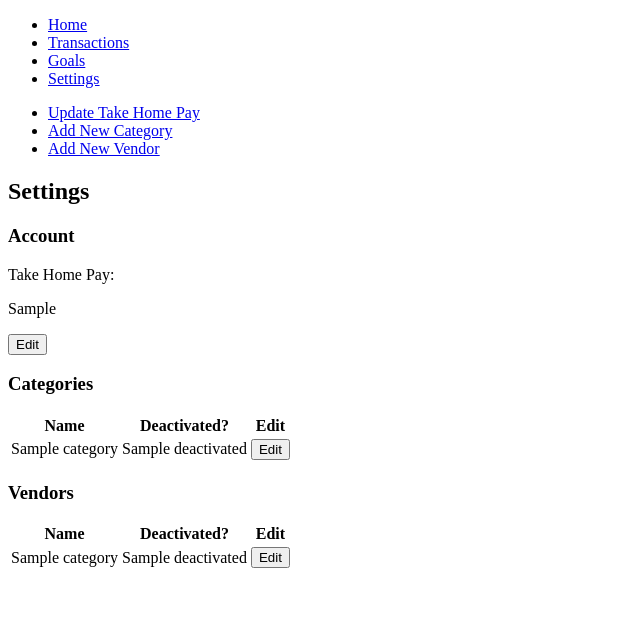
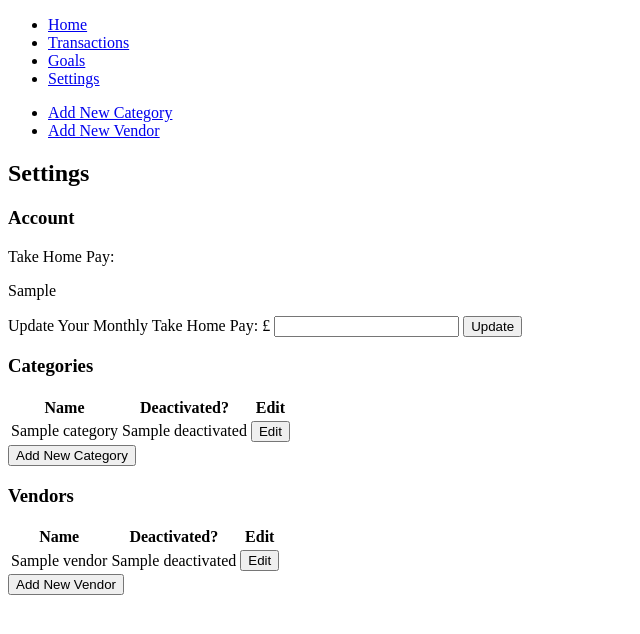
Before and after one commit to doublerdiner/pin_money, a Flask app: page /settings in a window 1280 px wide. Shown: the top 634 px of the page, without its empty margins (0-640 px from the left). Run offline with Flask 2, Linux system fonts and the light colour scheme; a database or web service that is not in the repository returns one stand-in record (values such as "Sample title"); some libraries are stand-ins or nearby versions.

Commit message:
added a settings page

```diff
--- a/controllers/settings_controller.py
+++ b/controllers/settings_controller.py
@@ -1,4 +1,4 @@
-from flask import Flask, Blueprint, render_template, redirect
+from flask import Flask, Blueprint, render_template, redirect, request
 import datetime
 from repositories import account_repository, category_repository, vendor_repository
 from models.account import Account
@@ -22,54 +22,11 @@ def settings():
     vendors = vendor_repository.select_all()
     return render_template("settings/index.html", title="Settings", month=month, year=year, account=account, categories=categories, vendors=vendors)
 
-# # NEW
-
-# @goal_blueprint.route('/goals/new')
-# def new_goal():
-#     today = datetime.datetime.now()
-#     return render_template('goals/new.html', title="New Goal", today=today)
-
-# # CREATE
-
-# @goal_blueprint.route('/goals', methods=['POST'])
-# def create_goal():
-#     name = request.form['name']
-#     savings_target = request.form['savings_target']
-#     savings_time_frame = request.form['savings_time_frame']
-#     saved_so_far = request.form['saved_so_far']
-#     goal = Goal(name, savings_target, savings_time_frame, saved_so_far)
-#     goal_repository.save(goal)
-#     return redirect ("/goals")
-
-# # SHOW
-
-# # @goal_blueprint.route("/goals/<id>")
-# # def show_goal(id):
-# #     goal = goal_repository.select(id)
-# #     return render_template("goals/show.html", goal=goal)
-
-# # EDIT
-
-# @goal_blueprint.route('/goals/edit/<id>')
-# def edit_goal(id):
-#     goal = goal_repository.select(id)
-#     return render_template("goals/edit.html", title="Edit Goal", goal=goal)
-
-# # UPDATE
-
-# @goal_blueprint.route("/goals/<id>", methods=['POST'])
-# def update_goal(id):
-#     name = request.form['name']
-#     savings_target = request.form['savings_target']
-#     savings_time_frame = request.form['savings_time_frame']
-#     saved_so_far = request.form['saved_so_far']
-#     goal = Goal(name, savings_target, savings_time_frame, saved_so_far, id)
-#     goal_repository.update(goal)
-#     return redirect ("/goals")
-
-# # DELETE
-
-# @goal_blueprint.route("/goals/delete/<id>", methods=['POST'])
-# def delete_goal(id):
-#     goal_repository.delete(id)
-#     return redirect("/goals")
+@settings_blueprint.route("/settings", methods=['POST'])
+def update_settings():
+    accounts = account_repository.select_all()
+    account = accounts[0]
+    take_home_pay = request.form['take_home_pay']
+    account = Account(take_home_pay, account.id)
+    account_repository.update(account)
+    return redirect ("/settings")
--- a/repositories/category_repository.py
+++ b/repositories/category_repository.py
@@ -16,7 +16,7 @@ def save(category):
 
 def select_all():
     categories = []
-    sql = "SELECT * FROM categories"
+    sql = "SELECT * FROM categories ORDER BY name ASC"
     results = run_sql(sql)
     for row in results:
         category = Category(row['name'], row['deactivated'], row['id'])
--- a/repositories/vendor_repository.py
+++ b/repositories/vendor_repository.py
@@ -16,7 +16,7 @@ def save(vendor):
 
 def select_all():
     vendors = []
-    sql = "SELECT * FROM vendors"
+    sql = "SELECT * FROM vendors ORDER BY name ASC"
     results = run_sql(sql)
     for row in results:
         vendor = Vendor(row['name'], row['deactivated'], row['id'])
--- a/templates/settings/index.html
+++ b/templates/settings/index.html
@@ -4,9 +4,8 @@
     <header>
         <nav>
            <ul class = "sub-menu">
-                <li><a href="/settings/account">Update Take Home Pay</a></li>
-                <li><a href="/category/add">Add New Category</a></li>
-                <li><a href="/vendor/add">Add New Vendor</a></li>
+                <li><a href="/categories/new">Add New Category</a></li>
+                <li><a href="/vendors/new">Add New Vendor</a></li>
            </ul>
         </nav>
     </header>
@@ -14,8 +13,10 @@
     <h3>Account</h3>
         <p>Take Home Pay:</p>
         <p>{{account.take_home_pay}}</p>
-        <form action="/account/edit">
-            <button type="submit">Edit</button>
+        <form action="/settings" method="POST">
+            <label for="take_home_pay">Update Your Monthly Take Home Pay: £</label>
+            <input id="take_home_pay" name="take_home_pay" type="number" step=".01" required>
+            <button type="submit">Update</button>
         </form>
 
     <h3>Categories</h3>
@@ -31,13 +32,16 @@
                     <td>{{category.name}}</a></td>
                     <td>{{category.deactivated}}</td>
                     <td>
-                        <form action="/category/edit/<id>">
+                        <form action="/categories/edit/<id>">
                             <button type="submit">Edit</button>
                         </form>
                     </td>
                 </tr>
                 {%endfor%}
             </table>
+            <form action="/categories/new">
+                <button type="submit">Add New Category</button>
+            </form>
         </div>
 
         <h3>Vendors</h3>
@@ -48,19 +52,23 @@
                     <th>Deactivated? </th>
                     <th>Edit</th>
                 </tr>
-                {% for category in categories %}
+                {% for vendor in vendors %}
                 <tr>
-                    <td>{{category.name}}</a></td>
-                    <td>{{category.deactivated}}</td>
+                    <td>{{vendor.name}}</a></td>
+                    <td>{{vendor.deactivated}}</td>
                     <td>
-                        <form action="/category/edit/<id>">
+                        <form action="/vendors/edit/<id>">
                             <button type="submit">Edit</button>
                         </form>
                     </td>
                 </tr>
                 {%endfor%}
             </table>
+            <form action="/vendors/new">
+                <button type="submit">Add New Vendor</button>
+            </form>
         </div>
+
 
 
 
```
Also changed, not shown: templates/categories/index.html (added), templates/categories/new.html (added), templates/categories/show.html (added).
